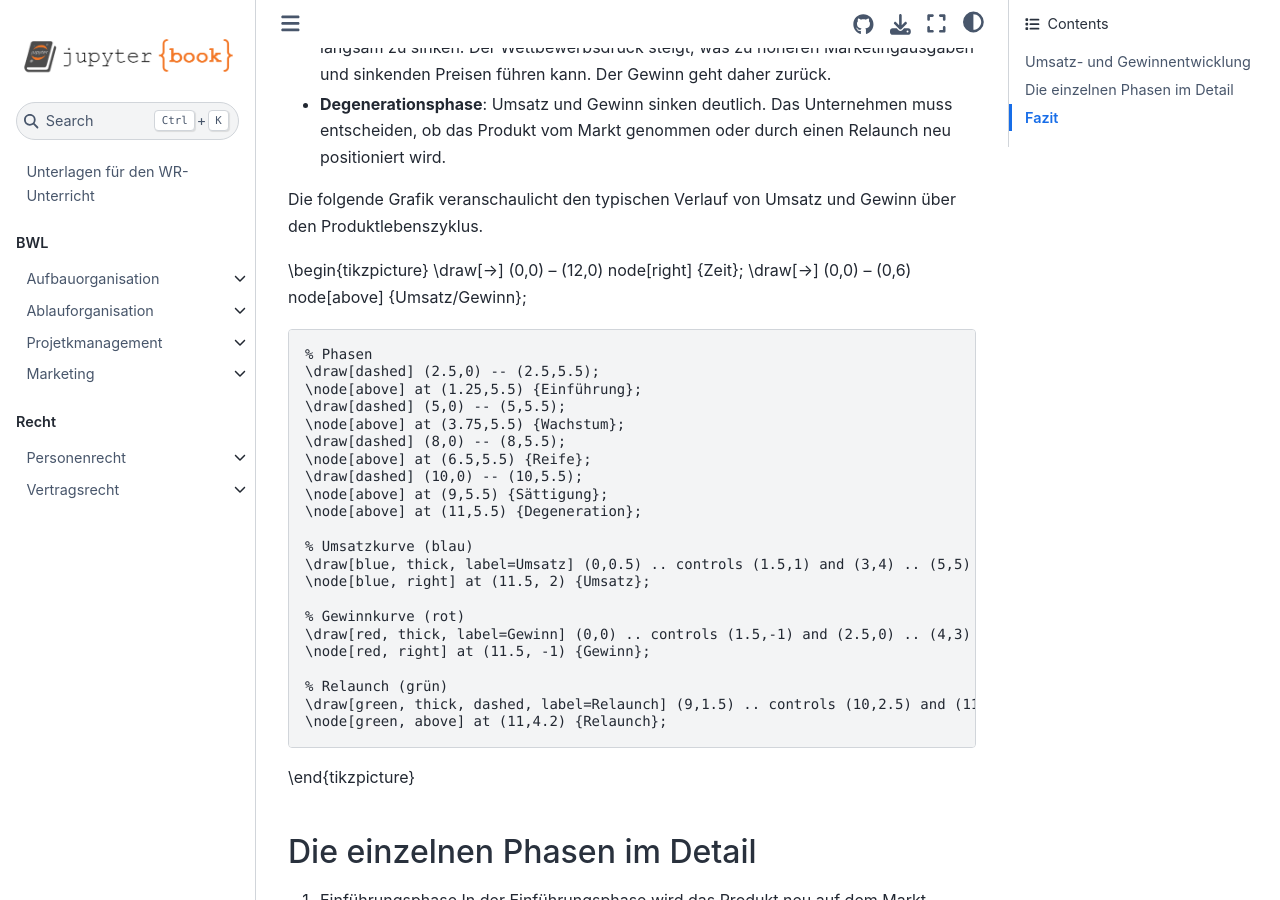
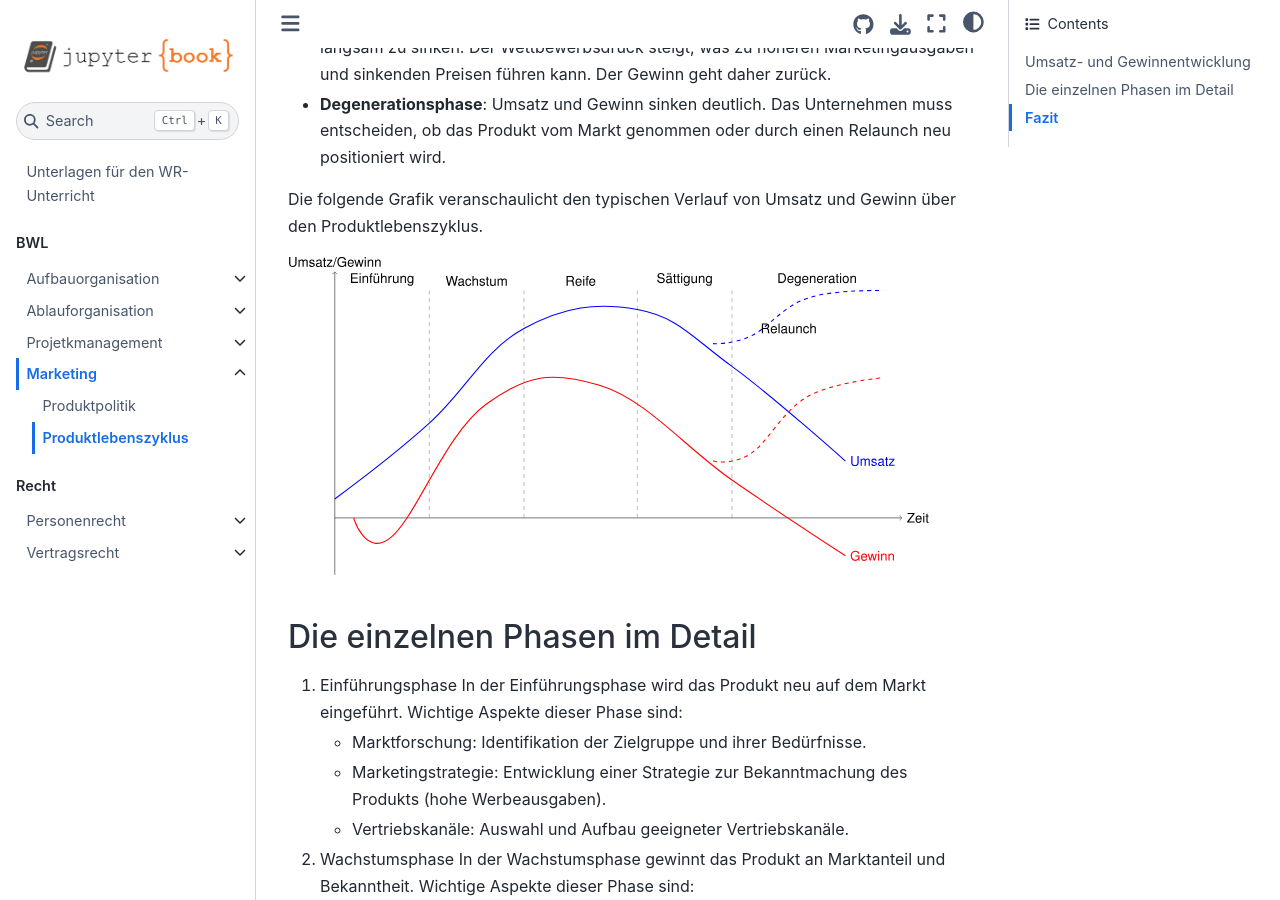
Before and after one commit to SkriptenMk/WR_I_24-27, a Jupyter Book: the page built from docs/bwl/marketing/250825_produktlebenszyklus/250825_produktlebenszyklus.md, in a window 1280 px wide and 900 px high, scrolled down 750 px. Built offline with Jupyter Book 1.0.4 settings and Sphinx 7.4.7 and the Sphinx Book theme 1.1.4, drawn with Linux system fonts in a browser that asks for light colours; some of the changed text lies outside the part shown.

```diff
--- a/docs/_toc.yml
+++ b/docs/_toc.yml
@@ -26,6 +26,8 @@ parts:
         title: Marketing
         sections:
         - file: bwl/marketing/250821_produktpolitik.md
+        - file: bwl/marketing/250825_produktlebenszyklus/250825_produktlebenszyklus.md
+          title: Produktlebenszyklus
     - caption: Recht
       chapters:
       - file: recht/personenrecht/einfuehrung.md
--- a/docs/bwl/marketing/250825_produktlebenszyklus/250825_produktlebenszyklus.md
+++ b/docs/bwl/marketing/250825_produktlebenszyklus/250825_produktlebenszyklus.md
@@ -38,33 +38,7 @@ Phasen des Produktlebenszyklus.
 
 Die folgende Grafik veranschaulicht den typischen Verlauf von Umsatz und Gewinn über den Produktlebenszyklus.
 
-\begin{tikzpicture}
-    \draw[->] (0,0) -- (12,0) node[right] {Zeit};
-    \draw[->] (0,0) -- (0,6) node[above] {Umsatz/Gewinn};
-
-    % Phasen
-    \draw[dashed] (2.5,0) -- (2.5,5.5);
-    \node[above] at (1.25,5.5) {Einführung};
-    \draw[dashed] (5,0) -- (5,5.5);
-    \node[above] at (3.75,5.5) {Wachstum};
-    \draw[dashed] (8,0) -- (8,5.5);
-    \node[above] at (6.5,5.5) {Reife};
-    \draw[dashed] (10,0) -- (10,5.5);
-    \node[above] at (9,5.5) {Sättigung};
-    \node[above] at (11,5.5) {Degeneration};
-
-    % Umsatzkurve (blau)
-    \draw[blue, thick, label=Umsatz] (0,0.5) .. controls (1.5,1) and (3,4) .. (5,5) .. controls (7,6) and (8,5) .. (10,4.5) .. controls (11,3) .. (11.5, 2);
-    \node[blue, right] at (11.5, 2) {Umsatz};
-
-    % Gewinnkurve (rot)
-    \draw[red, thick, label=Gewinn] (0,0) .. controls (1.5,-1) and (2.5,0) .. (4,3) .. controls (6,4) and (8,2) .. (10,1) .. controls (11,-0.5) .. (11.5, -1);
-    \node[red, right] at (11.5, -1) {Gewinn};
-
-    % Relaunch (grün)
-    \draw[green, thick, dashed, label=Relaunch] (9,1.5) .. controls (10,2.5) and (11,3.5) .. (12,4);
-    \node[green, above] at (11,4.2) {Relaunch};
-\end{tikzpicture}
+![Graphische Darstellung des Produktlebenszyklus](zyklus.svg)
 
 ## Die einzelnen Phasen im Detail
 
```
Also changed, not shown: docs/bwl/marketing/250825_produktlebenszyklus.md (deleted, +0 -67 lines), docs/bwl/marketing/250825_produktlebenszyklus/zyklus.svg (added), 1 other file.
